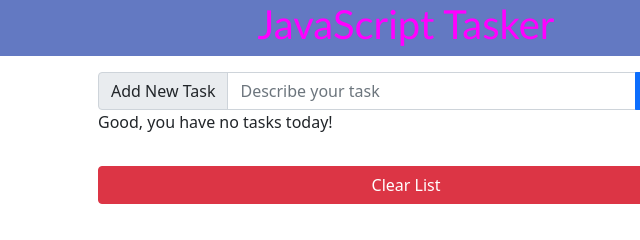
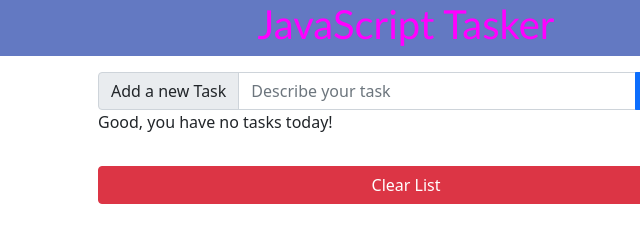
Before and after one commit to munteanusil/Java-Script-Projects, a plain HTML site: page javascript_pr1/index.html in a window 1280 px wide. Shown: the full height of the page, 234-874 px from the left. Drawn offline with nearby package versions, Linux system fonts and the light colour scheme.

Commit message:
Second commit

```diff
--- a/javascript_pr1/index.html
+++ b/javascript_pr1/index.html
@@ -17,7 +17,7 @@
             crossorigin="anonymous"
         ></script>
 
-        <title>Document</title>
+        <title>My Document</title>
     </head>
     <body>
         <div class="header-logo">
@@ -25,7 +25,7 @@
         </div>
         <div class="container mt-3 w-50">
             <div class="input-group">
-                <span class="input-group-text">Add New Task</span>
+                <span class="input-group-text">Add a new Task</span>
                 <input
                     id="newTask"
                     type="text"
```
